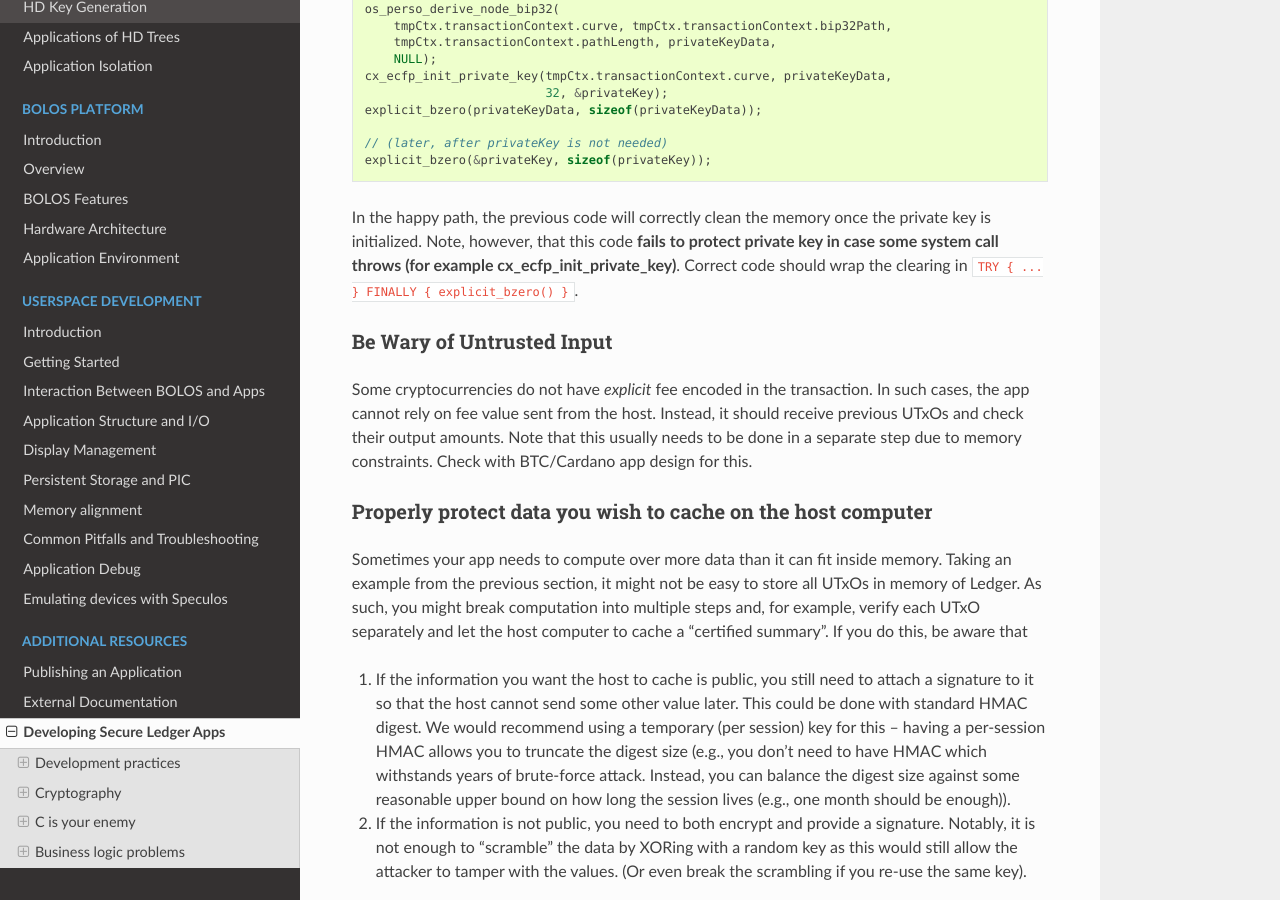
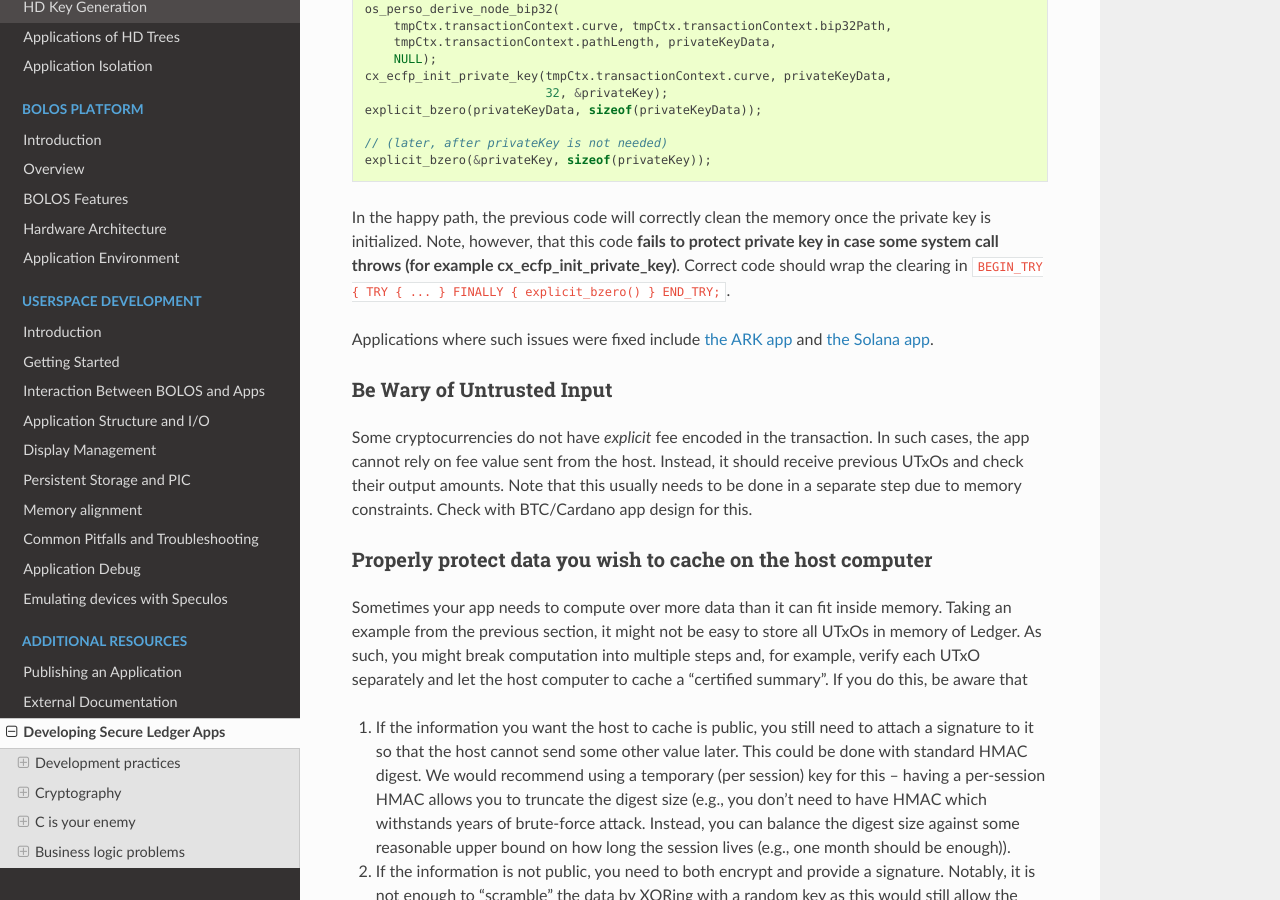
Before and after one commit to LedgerHQ/ledger-dev-doc, a Sphinx documentation site: the page built from source/additional/security_guidelines.rst, in a window 1280 px wide and 900 px high, scrolled down 4060 px. Built offline with Sphinx 7.4.7 and the Read the Docs theme 2.0.0, drawn with Linux system fonts in a browser that asks for light colours.

Commit message:
Add examples of wiping private keys in TRY/FINALLY
This make the security recommendation more helpful for developers, who
can refer to code example.

```diff
--- a/source/additional/security_guidelines.rst
+++ b/source/additional/security_guidelines.rst
@@ -227,7 +227,11 @@ In the happy path, the previous code will correctly clean the memory
 once the private key is initialized. Note, however, that this code
 **fails to protect private key in case some system call throws (for
 example cx_ecfp_init_private_key)**. Correct code should wrap the
-clearing in ``TRY { ... } FINALLY { explicit_bzero() }``.
+clearing in ``BEGIN_TRY { TRY { ... } FINALLY { explicit_bzero() } END_TRY;``.
+
+Applications where such issues were fixed include
+`the ARK app <https://github.com/LedgerHQ/app-ark/commit/e84a4dc0c422f7ade586c831cbab56cb15c64df1>`_
+and `the Solana app <https://github.com/LedgerHQ/app-solana/pull/5/files>`_.
 
 Be Wary of Untrusted Input
 ~~~~~~~~~~~~~~~~~~~~~~~~~~
```
